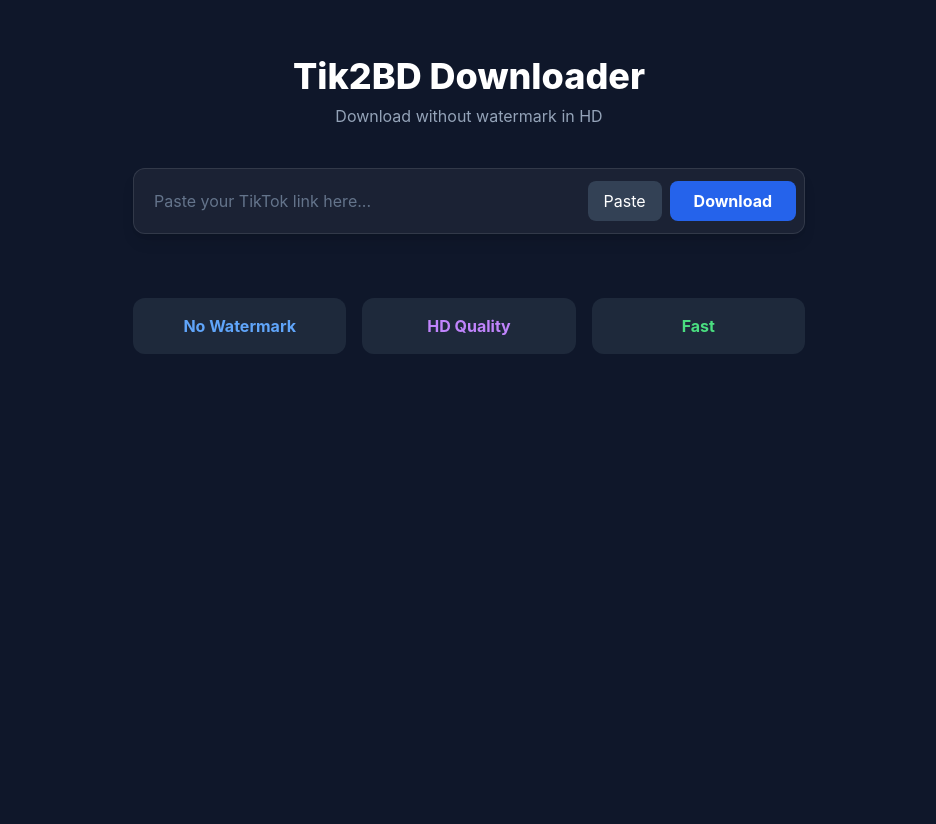
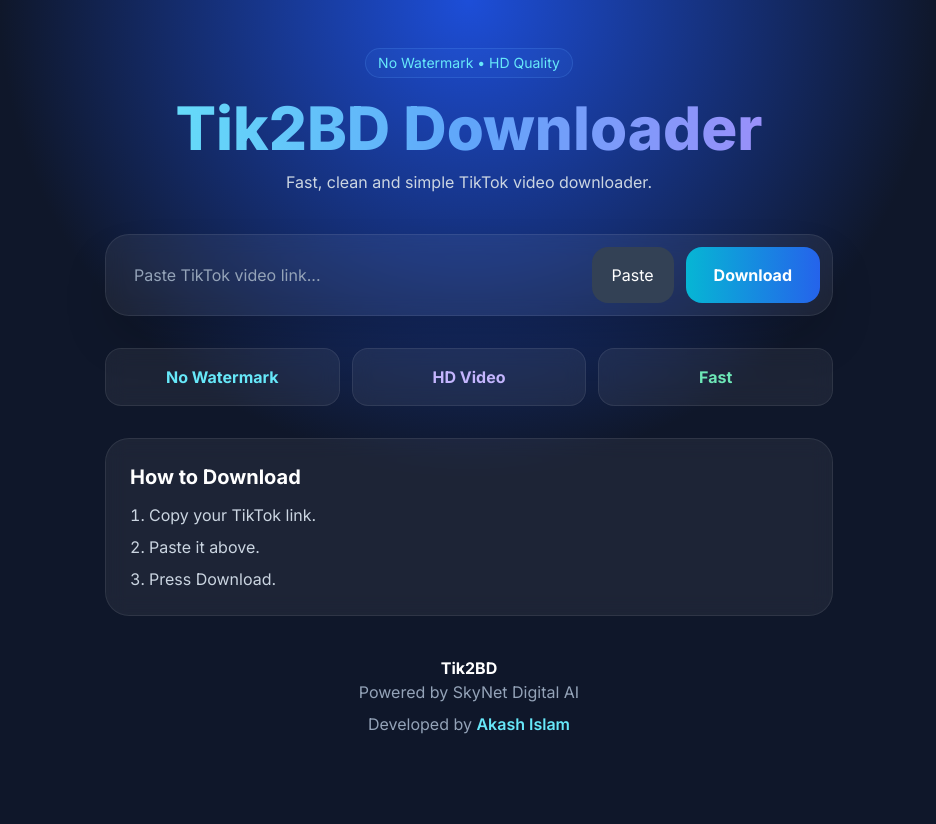
Before and after one commit to akash00785/tiktok-downloader, a Flask app: page / in a window 1280 px wide. Shown: the whole page, without its empty margins (171-1107 px from the left). Before the commit the page ends 354 px from the top, so only its background shows below. Run offline with Flask 3, Linux system fonts and the light colour scheme; some libraries are stand-ins or nearby versions.

Commit message:
Update index.html

```diff
--- a/templates/index.html
+++ b/templates/index.html
@@ -1,87 +1,79 @@
-<!DOCTYPE html>
+<!doctype html>
 <html lang="en">
 <head>
-    <meta charset="UTF-8">
-    <meta name="viewport" content="width=device-width, initial-scale=1.0">
+    <meta charset="utf-8">
+    <meta name="viewport" content="width=device-width,initial-scale=1">
     <title>Tik2BD - TikTok Downloader</title>
     <script src="https://cdn.tailwindcss.com"></script>
+    <link rel="preconnect" href="https://fonts.googleapis.com">
+    <link href="https://fonts.googleapis.com/css2?family=Inter:wght@400;600;700;800&display=swap" rel="stylesheet">
     <style>
-        body { background: #0f172a; font-family: 'Inter', sans-serif; }
-        .glass-input { background: rgba(255, 255, 255, 0.05); border: 1px solid rgba(255, 255, 255, 0.1); }
+        body { font-family: Inter, sans-serif; background: #0f172a; background-image: radial-gradient(circle at top, #1d4ed8 0, #0f172a 45%); }
+        .card { background: rgba(255, 255, 255, .06); backdrop-filter: blur(10px); border: 1px solid rgba(255, 255, 255, .08); }
     </style>
 </head>
-<body class="text-white antialiased min-h-screen flex flex-col items-center p-4">
+<body class="text-white min-h-screen">
+    <div class="max-w-3xl mx-auto px-5 py-12">
+        <header class="text-center mb-10">
+            <div class="inline-block px-3 py-1 rounded-full bg-blue-500/10 border border-blue-400/20 text-cyan-300 text-sm">No Watermark • HD Quality</div>
+            <h1 class="text-4xl md:text-6xl font-extrabold mt-5 bg-gradient-to-r from-cyan-300 via-blue-400 to-violet-400 bg-clip-text text-transparent">Tik2BD Downloader</h1>
+            <p class="text-slate-300 mt-3">Fast, clean and simple TikTok video downloader.</p>
+        </header>
 
-    <header class="w-full max-w-2xl mt-10 text-center mb-10">
-        <h1 class="text-4xl font-extrabold mb-2">Tik2BD Downloader</h1>
-        <p class="text-slate-400">Download without watermark in HD</p>
-    </header>
+        <div class="card rounded-3xl p-3 shadow-2xl">
+            <div class="flex flex-col sm:flex-row gap-3">
+                <input id="urlInput" placeholder="Paste TikTok video link..." class="flex-1 bg-transparent outline-none px-4 py-4 placeholder:text-slate-400">
+                <button id="pasteBtn" onclick="pasteLink()" class="px-5 py-3 rounded-2xl bg-slate-700">Paste</button>
+                <button id="clearBtn" onclick="clearInput()" class="hidden px-5 py-3 rounded-2xl bg-red-500/20 text-red-300">Clear</button>
+                <button id="downloadBtn" onclick="downloadVideo()" class="px-7 py-3 rounded-2xl font-bold bg-gradient-to-r from-cyan-500 to-blue-600 hover:scale-[1.02] transition">Download</button>
+            </div>
+        </div>
 
-    <div class="w-full max-w-2xl glass-input p-2 rounded-xl flex items-center gap-2 shadow-lg">
-        <input type="text" id="urlInput" placeholder="Paste your TikTok link here..."
-               class="w-full bg-transparent p-3 text-white outline-none placeholder-slate-500">
+        <div id="result" class="mt-5"></div>
 
-        <button id="pasteBtn" onclick="pasteLink()" class="px-4 py-2 bg-slate-700 rounded-lg hover:bg-slate-600 transition">Paste</button>
-        <button id="clearBtn" onclick="clearInput()" class="px-4 py-2 bg-red-500/20 text-red-400 rounded-lg hidden transition">Clear</button>
+        <div class="grid grid-cols-3 gap-3 mt-8">
+            <div class="card rounded-2xl p-4 text-center"><b class="text-cyan-300">No Watermark</b></div>
+            <div class="card rounded-2xl p-4 text-center"><b class="text-violet-300">HD Video</b></div>
+            <div class="card rounded-2xl p-4 text-center"><b class="text-emerald-300">Fast</b></div>
+        </div>
 
-        <button onclick="downloadVideo()" id="downloadBtn" class="bg-blue-600 px-6 py-2 rounded-lg font-bold hover:bg-blue-500 transition">Download</button>
+        <div class="card rounded-3xl p-6 mt-8">
+            <h2 class="font-bold text-xl mb-3">How to Download</h2>
+            <ol class="text-slate-300 space-y-2 list-decimal list-inside">
+                <li>Copy your TikTok link.</li>
+                <li>Paste it above.</li>
+                <li>Press Download.</li>
+            </ol>
+        </div>
+
+        <footer class="text-center text-slate-400 py-10">
+            <p class="font-bold text-white">Tik2BD</p>
+            <p>Powered by SkyNet Digital AI</p>
+            <p class="mt-2">Developed by <span class="text-cyan-300 font-semibold">Akash Islam</span></p>
+        </footer>
     </div>
 
-    <div id="result" class="mt-6 w-full max-w-2xl text-center"></div>
+    <script>
+        const i = document.getElementById('urlInput');
+        const p = document.getElementById('pasteBtn');
+        const c = document.getElementById('clearBtn');
 
-    <section class="max-w-2xl w-full mt-10 grid grid-cols-1 md:grid-cols-3 gap-4">
-        <div class="bg-slate-800 p-4 rounded-xl text-center"><h3 class="text-blue-400 font-bold">No Watermark</h3></div>
-        <div class="bg-slate-800 p-4 rounded-xl text-center"><h3 class="text-purple-400 font-bold">HD Quality</h3></div>
-        <div class="bg-slate-800 p-4 rounded-xl text-center"><h3 class="text-green-400 font-bold">Fast</h3></div>
-    </section>
+        i.oninput = () => { p.classList.toggle('hidden', !!i.value); c.classList.toggle('hidden', !i.value); }
 
-    <script>
-        const input = document.getElementById('urlInput');
-        const pasteBtn = document.getElementById('pasteBtn');
-        const clearBtn = document.getElementById('clearBtn');
-
-        // ইনপুট ট্র্যাক করার জন্য ফাংশন
-        input.addEventListener('input', () => {
-            if (input.value.length > 0) {
-                pasteBtn.classList.add('hidden');
-                clearBtn.classList.remove('hidden');
-            } else {
-                pasteBtn.classList.remove('hidden');
-                clearBtn.classList.add('hidden');
-            }
-        });
-
-        function pasteLink() {
-            navigator.clipboard.readText().then(text => {
-                input.value = text;
-                // পেস্ট করার পর বাটন আপডেট করতে ট্রিগার
-                input.dispatchEvent(new Event('input'));
-            });
-        }
-
-        function clearInput() {
-            input.value = '';
-            // ক্লিয়ার করার পর বাটন আপডেট করতে ট্রিগার
-            input.dispatchEvent(new Event('input'));
-        }
+        async function pasteLink() { try { i.value = await navigator.clipboard.readText(); i.oninput(); } catch {} }
+        function clearInput() { i.value = ''; i.oninput(); }
 
         async function downloadVideo() {
-            const url = input.value.trim();
-            const result = document.getElementById('result');
-            const btn = document.getElementById('downloadBtn');
-
-            if(!url) { alert("Please paste a link first!"); return; }
-
-            btn.disabled = true; btn.innerText = "Processing...";
+            const b = document.getElementById('downloadBtn');
+            const r = document.getElementById('result');
+            if(!i.value.trim()) return alert('Paste a TikTok link first');
+            b.disabled = true; b.innerText = 'Processing...';
             try {
-                const response = await fetch('/download', { method: 'POST', headers: {'Content-Type': 'application/json'}, body: JSON.stringify({ url: url }) });
-                const data = await response.json();
-                if (data.success) {
-                    result.innerHTML = `<a href="${data.url}" target="_blank" class="block w-full bg-green-600 p-4 rounded-lg font-bold">Download Video Now</a>`;
-                } else {
-                    result.innerText = "Error: Video not found.";
-                }
-            } catch (err) { result.innerText = "Server error!"; } finally { btn.disabled = false; btn.innerText = "Download"; }
+                const x = await fetch('/download', { method: 'POST', headers: {'Content-Type': 'application/json'}, body: JSON.stringify({ url: i.value.trim() }) });
+                const d = await x.json();
+                r.innerHTML = d.success ? `<a class="block text-center bg-emerald-500 rounded-2xl p-4 font-bold" href="${d.url}" target="_blank">Download Video</a>` : '<div class="text-red-300">Video not found.</div>';
+            } catch { r.innerHTML = '<div class="text-red-300">Server error.</div>'; }
+            b.disabled = false; b.innerText = 'Download';
         }
     </script>
 </body>
```
